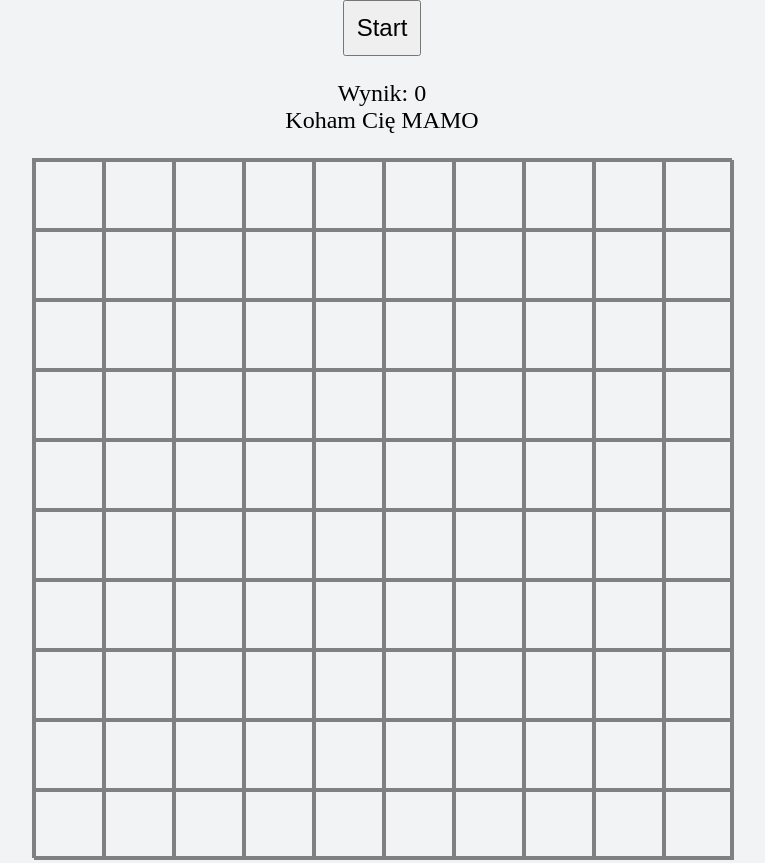
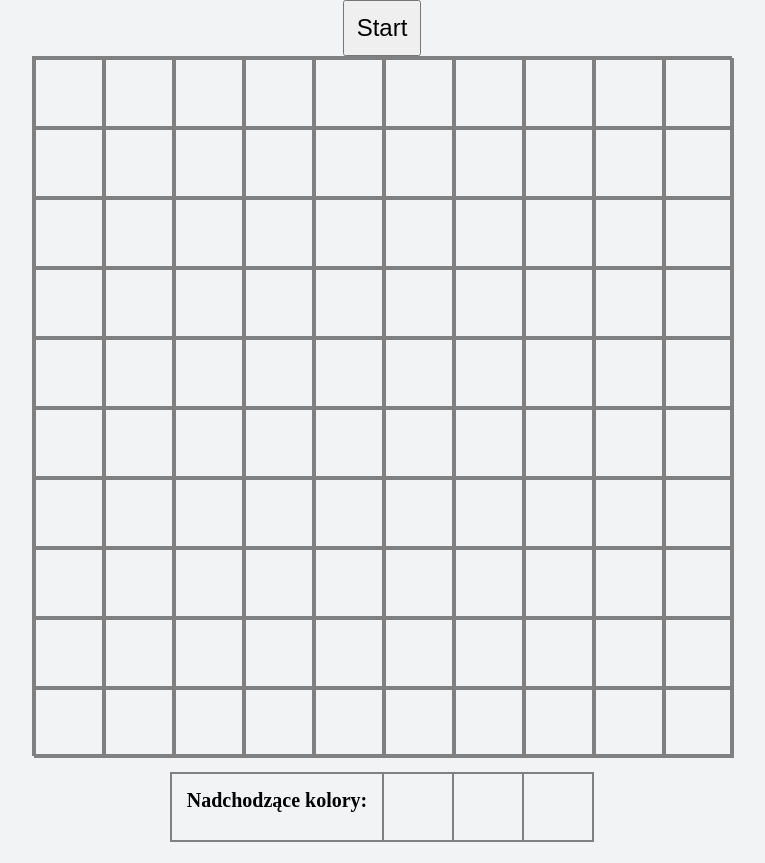
Before and after one commit to pprencel/kulki, a plain HTML site: page index.html in a window 1280 px wide. Shown: the top 863 px of the page, without its empty margins (258-1023 px from the left). Drawn offline with Linux system fonts and the light colour scheme.

Commit message:
Update index.html

```diff
--- a/index.html
+++ b/index.html
@@ -7,7 +7,6 @@
 
 <body>
   <button class="start" name="start">Start</button>
-  <div class="score">Wynik: 0 <br> Koham Cię MAMO</div>
   <div class="main">
     <div class="row">
       <div class="box" name="0.0"></div>
```
